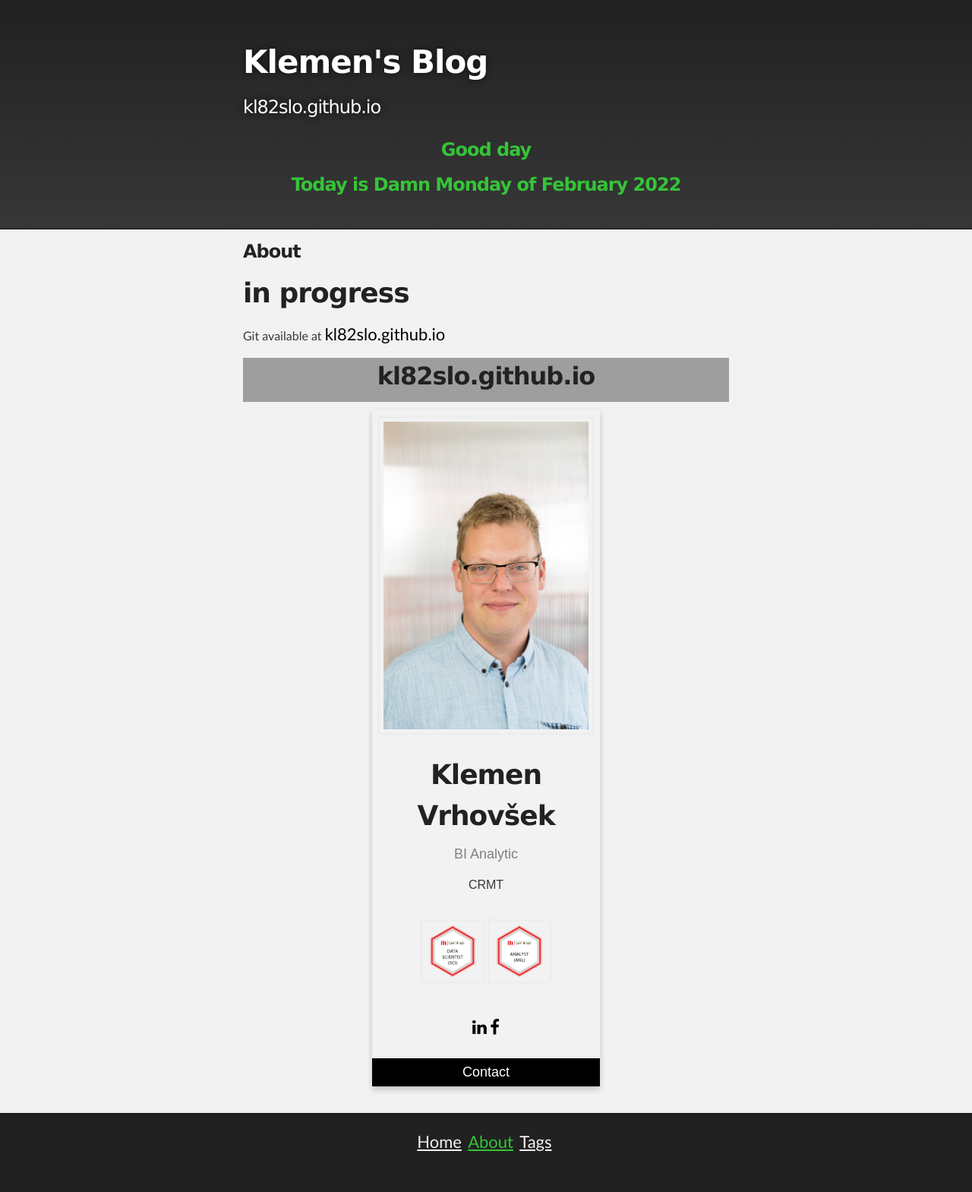
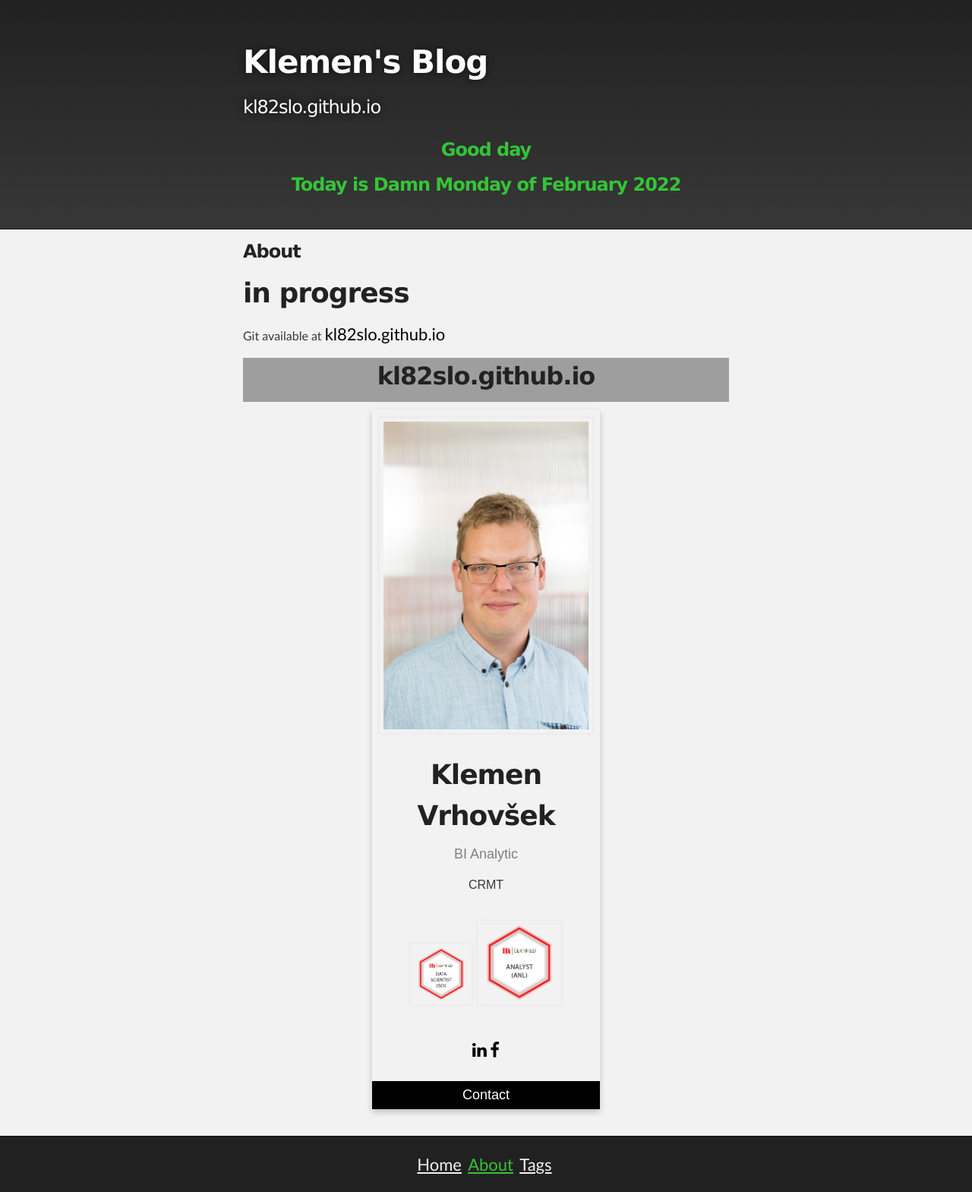
Before and after one commit to kl82slo/kl82slo.github.io, a Jekyll site: the page built from about.md, in a window 1280 px wide. Shown: the whole page at 76% size. Built offline with Jekyll 4.4.1, drawn with Linux system fonts in a browser that asks for light colours; before the commit the page ends 1539 px from its top, so only the background shows below that; grey boxes are pictures that could not be loaded.

Commit message:
Update about.md

```diff
--- a/about.md
+++ b/about.md
@@ -66,12 +66,12 @@
      <div style="margin: 24px 0;">
 
       <a href="https://www.credential.net/e6e7597e-2173-4501-ad4a-dab1ae706dda#gs.ovl60o">
-      <img alt="SCI" src="/img/Info/SCI.png" style="width=150" height="70">
+      <img alt="SCI" src="/img/Info/SCI.png" style="width=200" height="70">
       </a>
       <!--- SCI --->
 
        <a href="https://www.credential.net/f90c2f05-ee25-414c-91ef-ed39f1e75dc7#gs.ovl66e">
-       <img alt="ANL" src="/img/Info/ANL.png" style="width=150" height="70">
+       <img alt="ANL" src="/img/Info/ANL.png" style="width=250" height="100">
        </a>
        <!--- ANL --->
 
```
